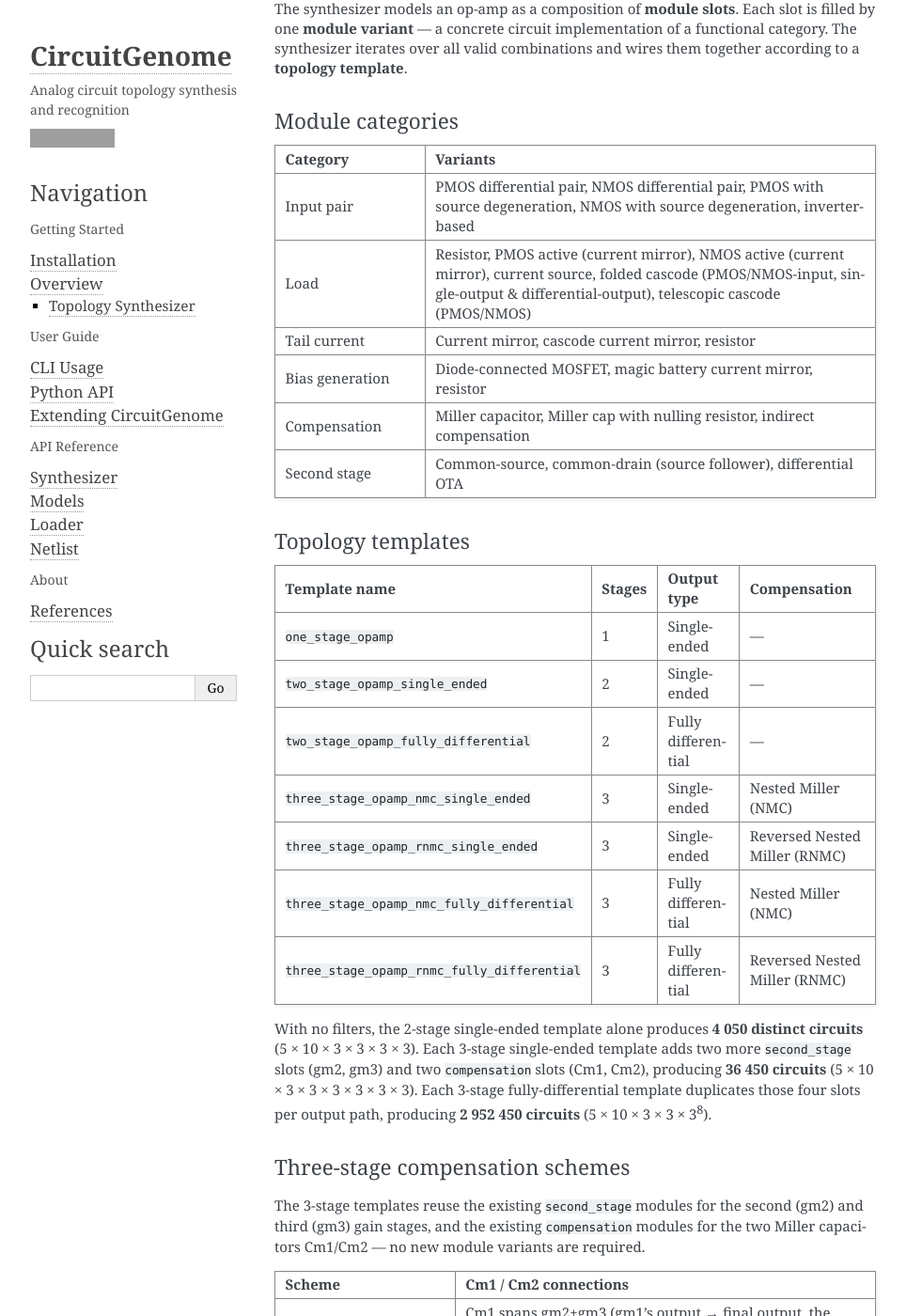
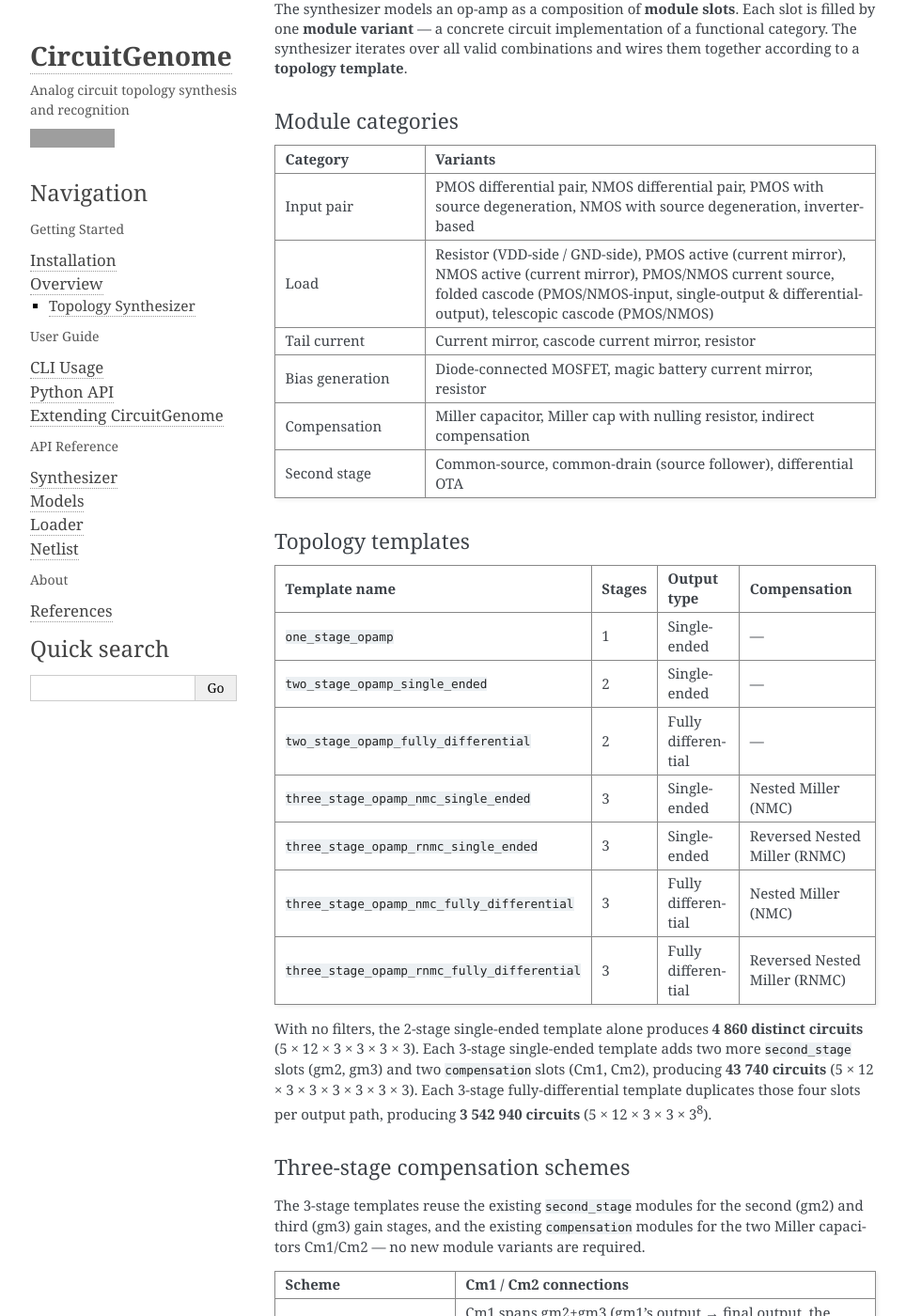
Before and after one commit to analog-ml/CircuitGenome, a Sphinx documentation site: the page built from docs/overview.rst, in a window 1280 px wide and 1400 px high, scrolled down 458 px. Shown: the whole window at 94% size, without its empty margins (148-1112 px from the left). Built offline with Sphinx 7.4.7, drawn with Linux system fonts in a browser that asks for light colours; grey boxes are pictures that could not be loaded.

Commit message:
Standardize load port lists and split resistor/current-source loads by rail
Every load variant now declares the same canonical 11-port signature
(in1, in2, out, out1, out2, bias1, bias2, bias3, bias_cmfb, vdd, gnd) in
the same order. resistor_load and current_source_load are split into
rail-specific resistor_load_vdd/gnd and current_source_load_pmos/nmos
variants, since a PMOS-input pair and an NMOS-input pair can't draw
current from the same rail. Load category grows from 10 to 12 variants,
updating circuit-count totals (4860 / 43740 / 3,542,940). Tests, README,
and docs/overview.rst updated accordingly.

Co-Authored-By: Claude Sonnet 4.6 <noreply@anthropic.com>

```diff
--- a/docs/overview.rst
+++ b/docs/overview.rst
@@ -45,9 +45,10 @@ Module categories
      - PMOS differential pair, NMOS differential pair, PMOS with source
        degeneration, NMOS with source degeneration, inverter-based
    * - Load
-     - Resistor, PMOS active (current mirror), NMOS active (current mirror),
-       current source, folded cascode (PMOS/NMOS-input, single-output &
-       differential-output), telescopic cascode (PMOS/NMOS)
+     - Resistor (VDD-side / GND-side), PMOS active (current mirror), NMOS
+       active (current mirror), PMOS/NMOS current source, folded cascode
+       (PMOS/NMOS-input, single-output & differential-output), telescopic
+       cascode (PMOS/NMOS)
    * - Tail current
      - Current mirror, cascode current mirror, resistor
    * - Bias generation
@@ -99,12 +100,12 @@ Topology templates
      - Reversed Nested Miller (RNMC)
 
 With no filters, the 2-stage single-ended template alone produces
-**4 050 distinct circuits** (5 × 10 × 3 × 3 × 3 × 3). Each 3-stage
+**4 860 distinct circuits** (5 × 12 × 3 × 3 × 3 × 3). Each 3-stage
 single-ended template adds two more ``second_stage`` slots (gm2, gm3) and
-two ``compensation`` slots (Cm1, Cm2), producing **36 450 circuits**
-(5 × 10 × 3 × 3 × 3 × 3 × 3 × 3). Each 3-stage fully-differential template
-duplicates those four slots per output path, producing **2 952 450
-circuits** (5 × 10 × 3 × 3 × 3\ :sup:`8`).
+two ``compensation`` slots (Cm1, Cm2), producing **43 740 circuits**
+(5 × 12 × 3 × 3 × 3 × 3 × 3 × 3). Each 3-stage fully-differential template
+duplicates those four slots per output path, producing **3 542 940
+circuits** (5 × 12 × 3 × 3 × 3\ :sup:`8`).
 
 Three-stage compensation schemes
 ~~~~~~~~~~~~~~~~~~~~~~~~~~~~~~~~~
```
Also changed, not shown: README.md (+7 -7 lines), 2 other files.
